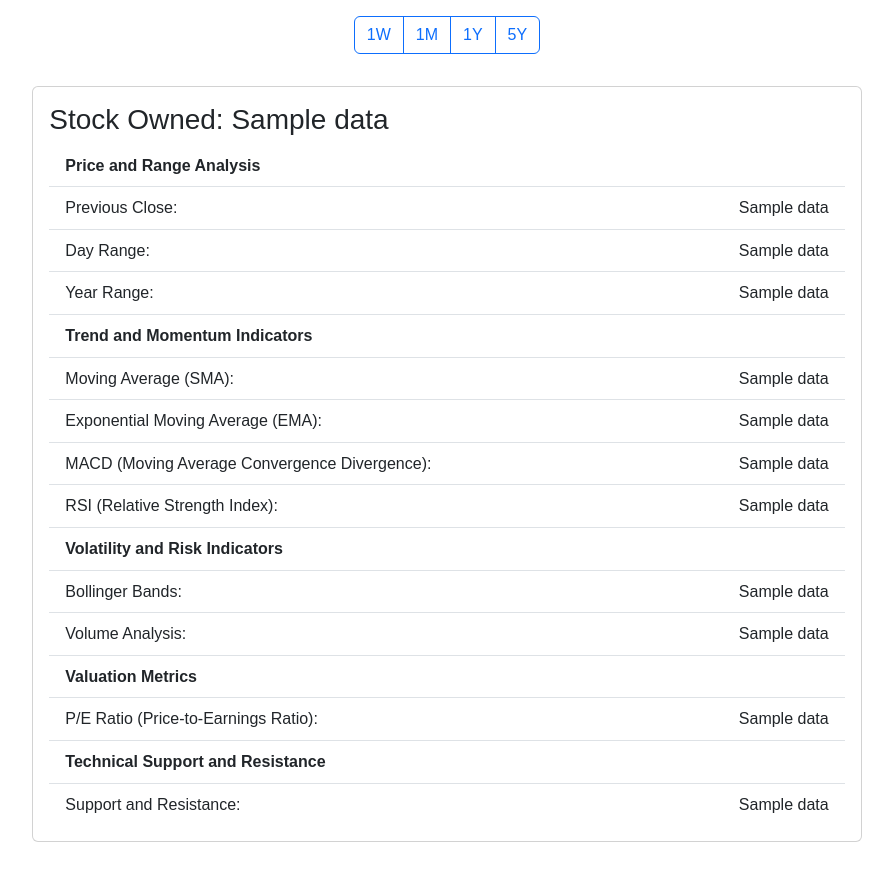
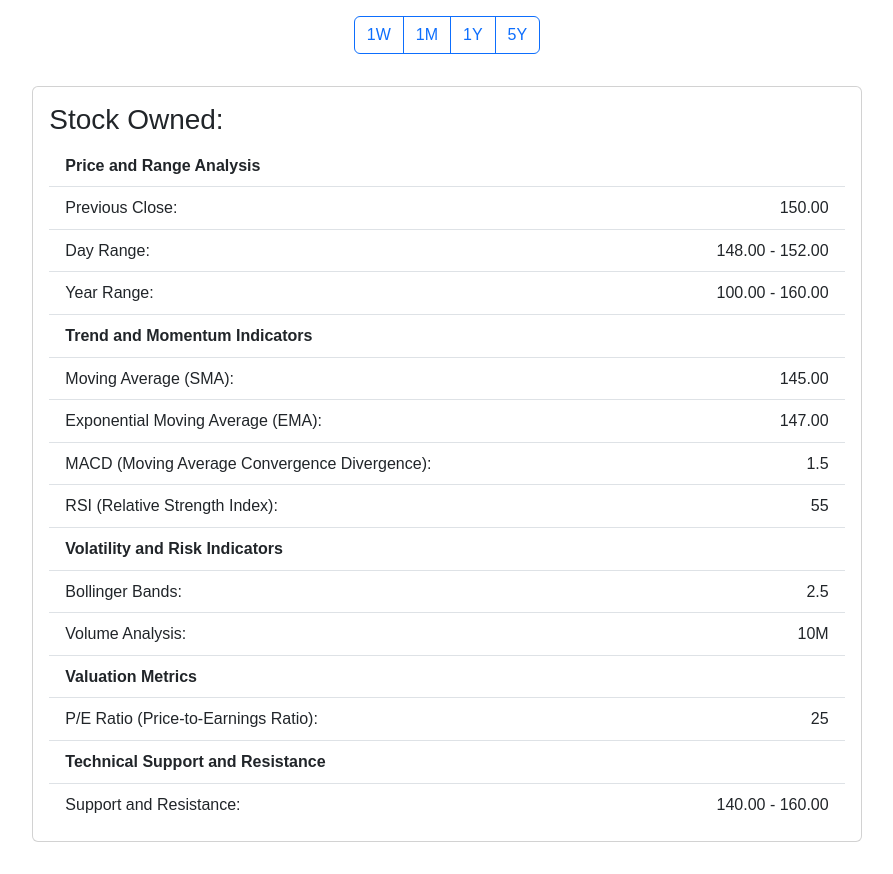
Before and after one commit to Zempaiii/G3-RTSPA, a Flask app: template templates/spiaalatest.html in a window 1280 px wide. Shown: the part 784-1658 px from the top of the page, without its empty margins (193-1086 px from the left). Run offline with Flask 3, Linux system fonts and the light colour scheme; the template is opened without the code that fills it: most values are stand-ins (such as "Sample title", 1, 10 or a date in 2020); some libraries are stand-ins or nearby versions.

Commit message:
update idk

```diff
--- a/templates/index.html
+++ b/templates/index.html
@@ -13,9 +13,9 @@
     <div class="container">
         <a class="navbar-brand d-flex align-items-center" href="{{ url_for('home') }}">
           <span class="bs-icon-sm d-flex justify-content-center align-items-center me-3">
-            <img src="{{ url_for('static', filename='images/logo.svg') }}"
+            <img src="{{ url_for('static', filename='images/LGO.png') }}"
                  alt="Logo"
-                 width="80"
+                 width=""
                  height="80"
                  style="filter: invert(1); margin-right: 15px; border-radius: 75%;">
         </span>
@@ -115,7 +115,7 @@
                   </div>
               </div>
               <div class="mb-3">
-                  <h5 class="mb-0">Worst Performing Stock</h5>
+                  <h5 class="mb0">Worst Performing Stock</h5>
                   <div class="d-flex justify-content-between">
                       <span class="text-muted">TSLA</span>
                       <span class="text-muted">Tesla Corp</span>
--- a/templates/spiaalatest.html
+++ b/templates/spiaalatest.html
@@ -12,7 +12,7 @@
     <div class="container">
       <a class="navbar-brand d-flex align-items-center" href="{{ url_for('home') }}">
         <span class="bs-icon-sm d-flex justify-content-center align-items-center me-3">
-          <img src="{{ url_for('static', filename='images/logo.svg') }}"
+          <img src="{{ url_for('static', filename='images/LGO.png.png') }}"
                alt="Logo"
                width="80"
                height="80"
@@ -60,24 +60,24 @@
       <div class="col-md-8 d-flex justify-content-center" style="margin-top: -1rem;">
         <div id="stock_details" class="card w-100">
           <div class="card-body">
-            <h3 class="card-title">Stock Owned: {{data[0]}}</h3>
+            <h3 class="card-title">Stock Owned:</h3>
             <ul class="list-group list-group-flush">
               <li class="list-group-item"><strong>Price and Range Analysis</strong></li>
-              <li class="list-group-item d-flex justify-content-between"><span>Previous Close:</span><span>{{data[1]}}</span></li>
-              <li class="list-group-item d-flex justify-content-between"><span>Day Range:</span><span>{{data[2]}}</span></li>
-              <li class="list-group-item d-flex justify-content-between"><span>Year Range:</span><span>{{data[3]}}</span></li>
+              <li class="list-group-item d-flex justify-content-between"><span>Previous Close:</span><span>150.00</span></li>
+              <li class="list-group-item d-flex justify-content-between"><span>Day Range:</span><span>148.00 - 152.00</span></li>
+              <li class="list-group-item d-flex justify-content-between"><span>Year Range:</span><span>100.00 - 160.00</span></li>
               <li class="list-group-item"><strong>Trend and Momentum Indicators</strong></li>
-              <li class="list-group-item d-flex justify-content-between"><span>Moving Average (SMA):</span><span>{{data[4]}}</span></li>
-              <li class="list-group-item d-flex justify-content-between"><span>Exponential Moving Average (EMA):</span><span>{{data[5]}}</span></li>
-              <li class="list-group-item d-flex justify-content-between"><span>MACD (Moving Average Convergence Divergence):</span><span>{{data[6]}}</span></li>
-              <li class="list-group-item d-flex justify-content-between"><span>RSI (Relative Strength Index):</span><span>{{data[7]}}</span></li>
+              <li class="list-group-item d-flex justify-content-between"><span>Moving Average (SMA):</span><span>145.00</span></li>
+              <li class="list-group-item d-flex justify-content-between"><span>Exponential Moving Average (EMA):</span><span>147.00</span></li>
+              <li class="list-group-item d-flex justify-content-between"><span>MACD (Moving Average Convergence Divergence):</span><span>1.5</span></li>
+              <li class="list-group-item d-flex justify-content-between"><span>RSI (Relative Strength Index):</span><span>55</span></li>
               <li class="list-group-item"><strong>Volatility and Risk Indicators</strong></li>
-              <li class="list-group-item d-flex justify-content-between"><span>Bollinger Bands:</span><span>{{data[8]}}</span></li>
-              <li class="list-group-item d-flex justify-content-between"><span>Volume Analysis:</span><span>{{data[9]}}</span></li>
+              <li class="list-group-item d-flex justify-content-between"><span>Bollinger Bands:</span><span>2.5</span></li>
+              <li class="list-group-item d-flex justify-content-between"><span>Volume Analysis:</span><span>10M</span></li>
               <li class="list-group-item"><strong>Valuation Metrics</strong></li>
-              <li class="list-group-item d-flex justify-content-between"><span>P/E Ratio (Price-to-Earnings Ratio):</span><span>{{data[10]}}</span></li>
+              <li class="list-group-item d-flex justify-content-between"><span>P/E Ratio (Price-to-Earnings Ratio):</span><span>25</span></li>
               <li class="list-group-item"><strong>Technical Support and Resistance</strong></li>
-              <li class="list-group-item d-flex justify-content-between"><span>Support and Resistance:</span><span>{{data[11]}}</span></li>
+              <li class="list-group-item d-flex justify-content-between"><span>Support and Resistance:</span><span>140.00 - 160.00</span></li>
             </ul>
           </div>
         </div>
```
Also changed, not shown: static/images/LGO.png (added), tickers.db.
